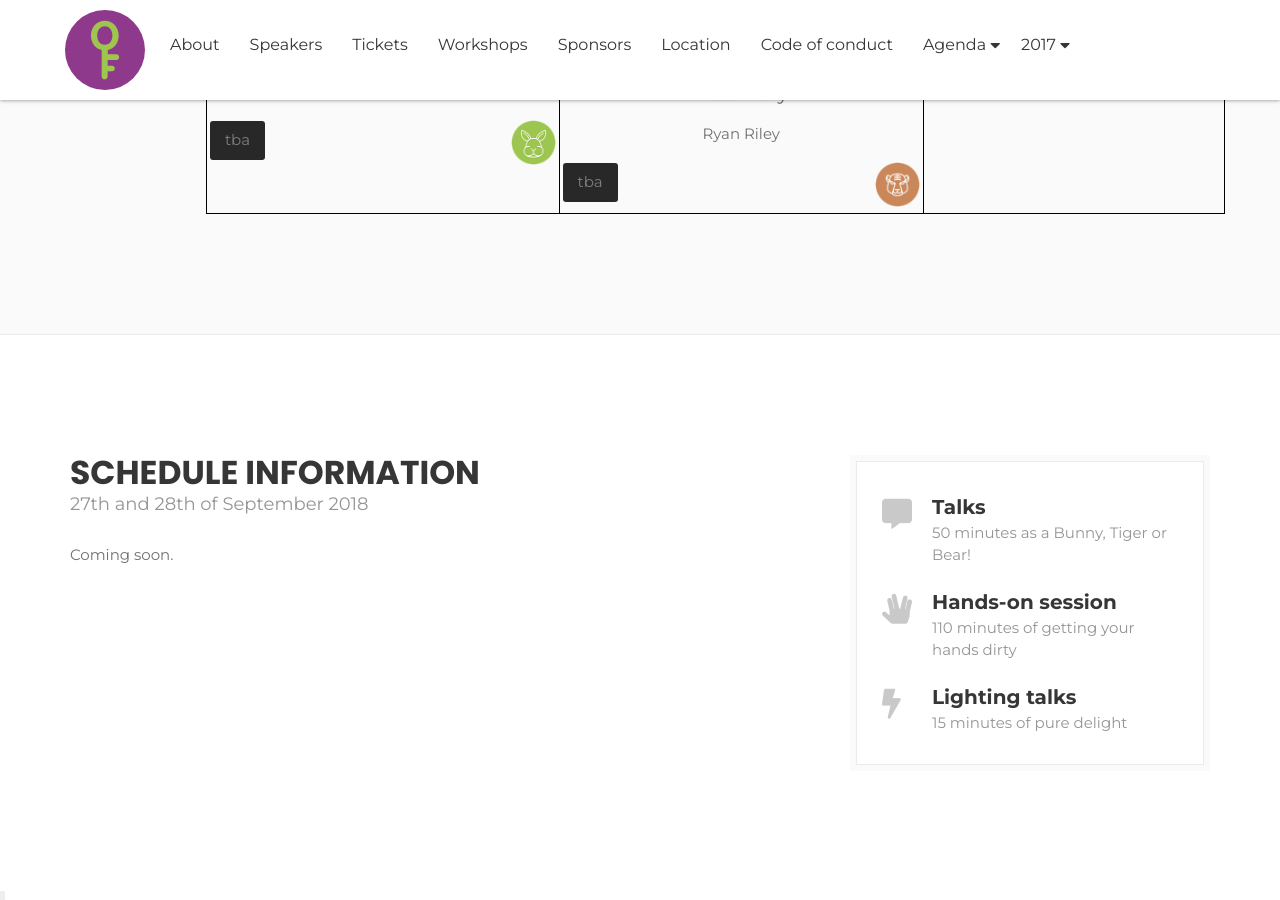
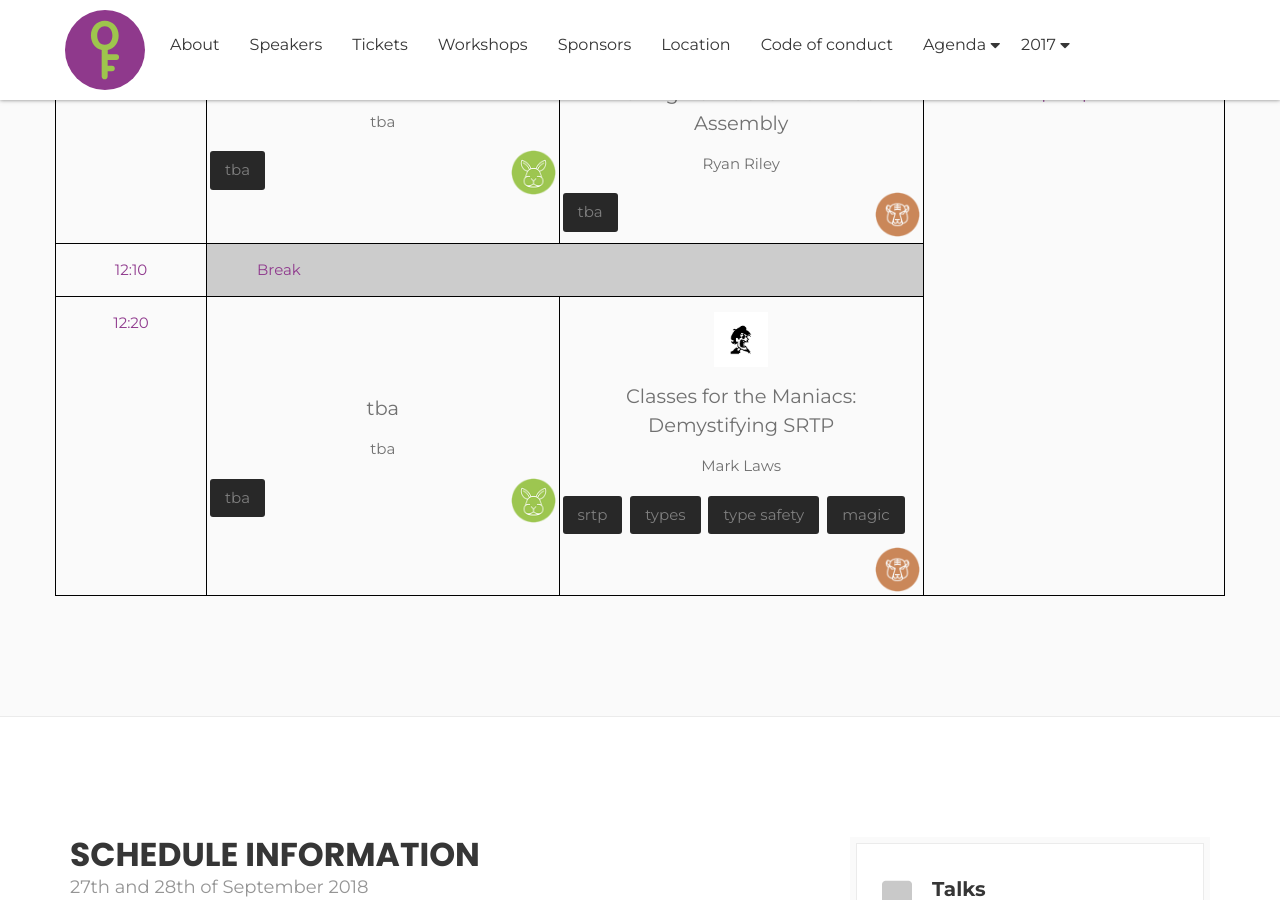
Before and after one commit to open-fsharp/open-fsharp.github.io, a Jekyll site: the page built from agenda/conference.md, in a window 1280 px wide and 900 px high, scrolled down 1346 px. Built offline with Jekyll 4.4.1, drawn with Linux system fonts in a browser that asks for light colours; nearby versions of some CDN libraries; comment, search, counter and statistics services are not loaded.

Commit message:
add third hour for day 1

```diff
--- a/agenda/conference.md
+++ b/agenda/conference.md
@@ -95,7 +95,7 @@ title: Agenda conference 2018
                                             <td class="item-inner event-time"><span>10:00</span></td>
                                             <td colspan="3" class="item-inner special event-schedule-break">Break</td>
                                         </tr>
-										<tr>
+										<tr class="schedule-item">
                                             <td class="item-inner event-time"><span>10:10</span></td>
                                             <td class="item-inner event-schedule-speaker">
                                                 <div>
@@ -139,11 +139,11 @@ title: Agenda conference 2018
                                             </td>
                                             <td rowspan="5" class="item-inner event-schedule-speaker">Open space</td>
 										</tr>
-                                        <tr>
+                                        <tr class="schedule-item">
                                             <td class="item-inner event-time"><span>11:00</span></td>
                                             <td colspan="2" class="item-inner special event-schedule-break">Coffee break</td>
                                         </tr>
-                                        <tr>
+                                        <tr class="schedule-item">
                                             <td class="item-inner event-time"><span>11:20</span></td>
                                             <td class="item-inner event-schedule-speaker">
                                                 <div>
@@ -174,6 +174,53 @@ title: Agenda conference 2018
 														<div class="speaker-tag">
 															<ul class="tag">
 																<li><a href="#">tba</a></li>
+															</ul>
+														</div>
+														<div class="talk-level">
+															<img src="{{ site.baseurl }}public/assets/animals/tiger.png" alt="This talk is Tiger level" />
+														</div>
+													</div>
+                                                </div>
+                                            </td>
+                                        </tr>
+                                        <tr class="schedule-item">
+                                            <td class="item-inner event-time"><span>12:10</span></td>
+                                            <td colspan="2" class="item-inner special event-schedule-break">Break</td>
+                                        </tr>
+                                        <tr class="schedule-item">
+                                            <td class="item-inner event-time"><span>12:20</span></td>
+                                            <td class="item-inner event-schedule-speaker">
+                                                <div>
+                                                    <a href="#">
+                                                        <div class="title">tba</div>
+                                                        <div>tba</div>
+                                                    </a>
+													<div class="schedule-speaker-tag">
+														<div class="speaker-tag">
+															<ul class="tag">
+																<li><a href="#">tba</a></li>
+															</ul>
+														</div>
+														<div class="talk-level">
+															<img src="{{ site.baseurl }}public/assets/animals/bunny.png" alt="This talk is Bunny level" />
+														</div>
+													</div>
+                                                </div>
+                                            </td>
+                                            <td class="item-inner event-schedule-speaker">
+                                                <div>
+                                                    <a href="{{ site.baseurl }}speakers/mark-laws/">
+                                                        <img src="{{ site.baseurl }}public/assets/speakers/2018/mark-laws.png" alt="Mark Laws" />
+                                                        <div class="title">Classes for the Maniacs: Demystifying SRTP</div>
+                                                        <div>Mark Laws</div>
+                                                    </a>
+													<div class="schedule-speaker-tag">
+														<div class="speaker-tag">
+															<ul class="tag">
+																<li><a href="#">srtp</a></li>
+																<li><a href="#">types</a></li>
+																<li><a href="#">type safety</a></li>
+																<li><a href="#">magic</a></li>
 															</ul>
 														</div>
 														<div class="talk-level">
```
